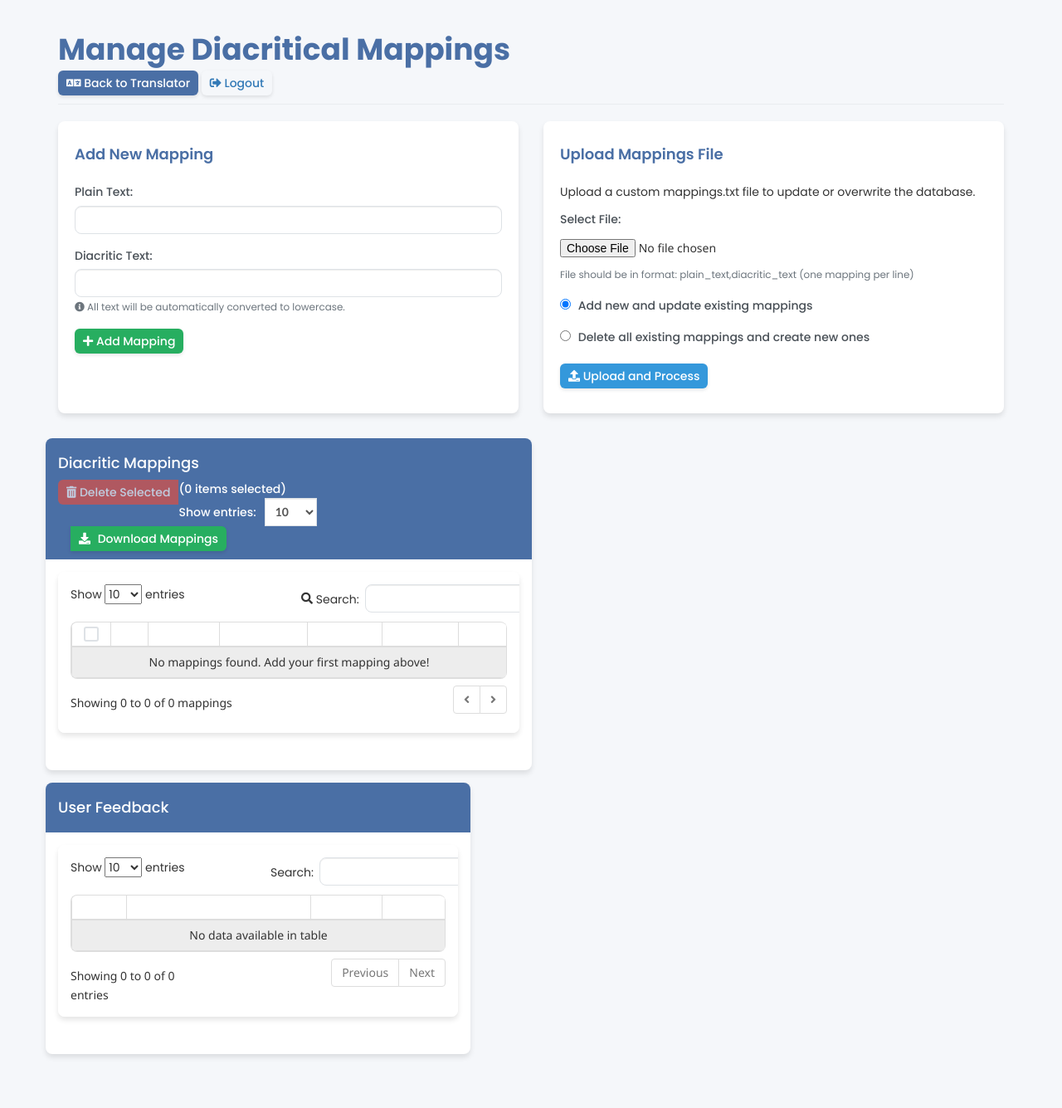
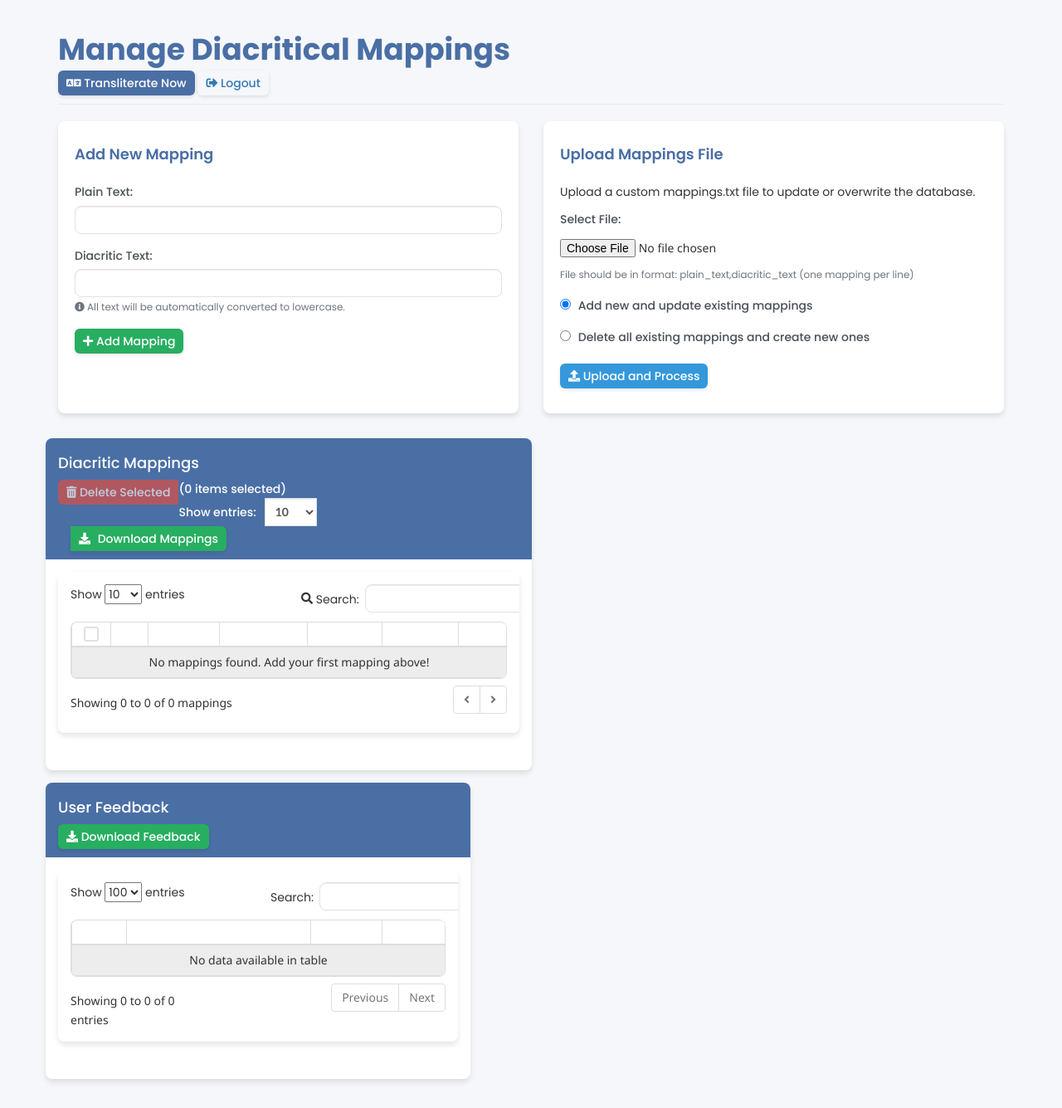
Before and after one commit to vaibhavnayel/diacritical, a Flask app: page /mappings in a window 1280 px wide. Shown: the whole page at 83% size. Before the commit the page ends 1274 px from the top, so only its background shows below. Run offline with Flask 3, Linux system fonts and the light colour scheme; the visitor is signed in with stand-in values (Sample User, id 1); data that the repository does not hold is empty; some libraries are stand-ins or nearby versions.

Commit message:
add download button for feedback, change button text

```diff
--- a/app.py
+++ b/app.py
@@ -11,6 +11,7 @@ import time
 import tempfile
 from werkzeug.utils import secure_filename
 from dotenv import load_dotenv
+from datetime import datetime
 
 # Import modules
 from database import init_db, DiacriticMapping, Feedback
@@ -353,6 +354,41 @@ def delete_feedback(feedback_id):
     except Exception as e:
         return jsonify({'error': str(e)}), 500
 
+@app.route('/api/feedback/download', methods=['GET'])
+@login_required
+def download_feedback():
+    try:
+        # Get all feedback from the database
+        feedback_entries = get_all_feedback()
+
+        # Create a CSV string with all feedback
+        csv_data = "Date,Message,Email\n"
+        for feedback in feedback_entries:
+            # Format the date
+            date = datetime.fromisoformat(feedback.to_dict()['created_at'].replace('Z', '+00:00'))
+            formatted_date = date.strftime('%Y-%m-%d %H:%M:%S')
+
+            # Escape commas and quotes in the message
+            message = feedback.message.replace('"', '""')
+            email = feedback.email or "Not provided"
+
+            # Add the row to the CSV
+            csv_data += f'"{formatted_date}","{message}","{email}"\n'
+
+        # Create a response with the feedback CSV
+        response = app.response_class(
+            response=csv_data,
+            status=200,
+            mimetype='text/csv'
+        )
+
+        # Set the Content-Disposition header to make the browser download the file
+        response.headers["Content-Disposition"] = "attachment; filename=feedback.csv"
+
+        return response
+    except Exception as e:
+        return jsonify({'error': str(e)}), 500
+
 # Run the application
 if __name__ == '__main__':
     app.run(debug=True)
--- a/templates/login.html
+++ b/templates/login.html
@@ -126,7 +126,7 @@
             </form>
             <div class="text-center mt-3">
                 <a href="{{ url_for('translator') }}" class="btn btn-outline-secondary">
-                    <i class="fas fa-language"></i> Back to Translator
+                    <i class="fas fa-language"></i> Transliterate Now
                 </a>
             </div>
         </div>
--- a/templates/mappings.html
+++ b/templates/mappings.html
@@ -34,7 +34,7 @@
         <h1 class="page-title">Manage Diacritical Mappings</h1>
         <div class="nav-buttons">
             <a href="{{ url_for('translator') }}" class="btn btn-primary">
-                <i class="fas fa-language"></i> Back to Translator
+                <i class="fas fa-language"></i> Transliterate Now
             </a>
             <a href="{{ url_for('logout') }}" class="btn btn-outline-danger">
                 <i class="fas fa-sign-out-alt"></i> Logout
@@ -154,6 +154,11 @@
             <div class="card">
                 <div class="card-header d-flex justify-content-between align-items-center">
                     <h4 class="mb-0">User Feedback</h4>
+                    <div class="btn-group">
+                        <a href="/api/feedback/download" class="btn btn-success" id="downloadFeedbackBtn">
+                            <i class="fas fa-download"></i> Download Feedback
+                        </a>
+                    </div>
                 </div>
                 <div class="card-body">
                     <div class="table-responsive">
@@ -331,6 +336,7 @@
         // Initialize feedback table
         $('#feedbackTable').DataTable({
             order: [[0, 'desc']], // Sort by date descending
+            pageLength: 100, // Changed from 10 to 100
             columnDefs: [
                 { width: '15%', targets: 0 }, // Date column
                 { width: '55%', targets: 1 }, // Feedback column
@@ -369,8 +375,8 @@
         });
 
         // Show alert function (reused from mappings.js)
-        function showAlert(type, message) {
-            const alertHtml = `
+        function showAlert(message, type = 'success') {
+            const alertHTML = `
                 <div class="alert alert-${type} alert-dismissible fade show" role="alert">
                     ${message}
                     <button type="button" class="close" data-dismiss="alert" aria-label="Close">
@@ -378,13 +384,24 @@
                     </button>
                 </div>
             `;
-            $('#alerts').html(alertHtml);
 
-            // Auto-dismiss after 5 seconds
+            $('#alerts').html(alertHTML);
+
+            // Auto dismiss after 5 seconds
             setTimeout(function() {
                 $('.alert').alert('close');
             }, 5000);
         }
+
+        // Add animation to the feedback download button
+        $('#downloadFeedbackBtn').hover(
+            function() {
+                $(this).find('i').addClass('fa-bounce');
+            },
+            function() {
+                $(this).find('i').removeClass('fa-bounce');
+            }
+        );
     });
 </script>
 {% endblock %}
```
